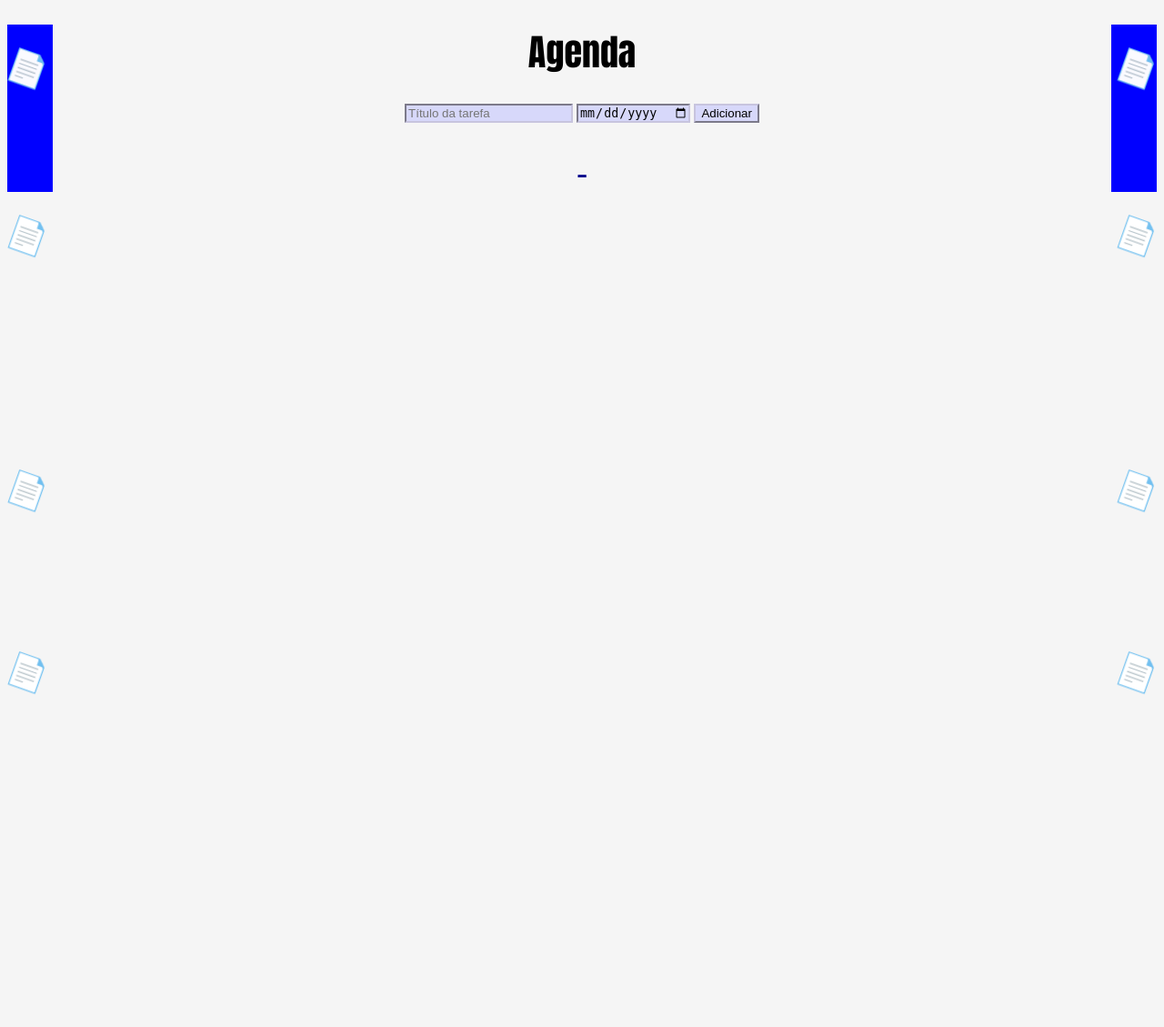
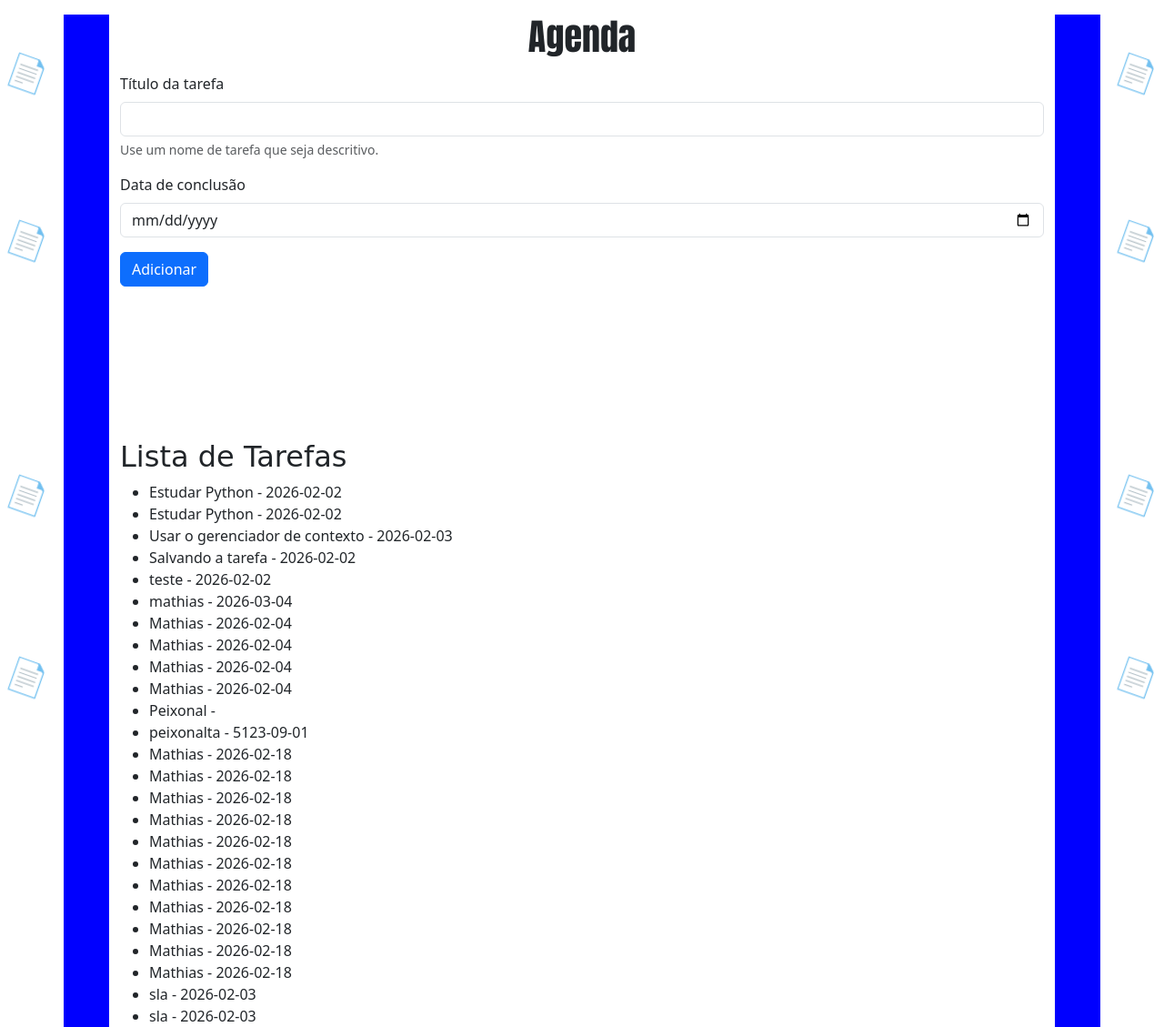
Before and after one commit to MathiasAntunes-dev/agenda, a Flask app: page /agenda in a window 1280 px wide. Shown: the whole page at 91% size. Before the commit the page ends 763 px from the top, so only its background shows below. Run offline with Flask 3, Linux system fonts and the light colour scheme; data comes from the database, SQL or seed files in the repository; both versions use the stored data as it was after the commit.

Commit message:
ta errado ;-;

```diff
--- a/app.py
+++ b/app.py
@@ -9,7 +9,7 @@ def home():
 
 @app.route('/agenda', methods=['GET', 'POST'])
 def agenda():
-    tarefa = None
+    tarefas = None
 
     if request.method == 'POST':
         titulo_tarefa = request.form['titulo-tarefa']
@@ -17,7 +17,13 @@ def agenda():
         tarefa = Tarefa(titulo_tarefa, data_conclusao)
         tarefa.salvar_tarefa()
 
-    return render_template('agenda.html', titulo='Agenda', tarefa=tarefa)
+    tarefas = Tarefa.obter_tarefas()
+    return render_template('agenda.html', titulo='Agenda', tarefas=tarefas)
+
+@app.route('/delete/<int:idTarefa>')
+def delete(idTarefa):
+    tarefa = Tarefa.id(idTarefa)
+    tarefa.excluir_tarefa()
 
 @app.route('/ola')
 def ola_mundo():
--- a/models/tarefa.py
+++ b/models/tarefa.py
@@ -1,15 +1,52 @@
-from typing import Self
-
+from typing import Any, Self
 from models.database import Database
+from sqlite3 import Cursor
 
 
 class Tarefa:
-    def __init__(self: Self, titulo_tarefa: str, data_conclusao: str = None) -> None:
+    def __init__(self: Self, titulo_tarefa: str, data_conclusao: str = None, id: int = None) -> None:
         self.titulo_tarefa: str = titulo_tarefa
         self.data_conclusao: str = data_conclusao
+        self.id_tarefa: int = id
+
+    # Sem o conceito de sobrecarga
+    # Tarefa(titulo_tarefa="Nova tarefa")
+    # Tarefa(titulo_tarefa="Outra tarefa", data_conclusao="2026-02-03")
+    # Tarefa(id_tarefa=1)
+
+    @classmethod
+    def id(cls, id: int):
+        with Database('./data/tarefas.sqlite3') as db:
+            query: str = 'SELECT titulo_tarefa, data_conclusao FROM tarefas WHERE id = ?;'
+            params: tuple = (id,)
+            resultado = db.buscar_tudo(query, params)
+
+            # Desempacotamento de coleção
+            [[titulo, data]] = resultado
+
+        return cls(id_tarefa=id, titulo_tarefa=titulo, data_conclusao=data)
+
+    # Tarefa('Título da Tarefa')
+    # Tarefa('Título da Tarefa', '2026-02-03')
+    # Tarefa.id(1)
 
     def salvar_tarefa(self: Self) -> None:
         with Database('./data/tarefas.sqlite3') as db:
             query: str = "INSERT INTO tarefas (titulo_tarefa, data_conclusao) VALUES (?, ?);"
             params: tuple = (self.titulo_tarefa, self.data_conclusao)
             db.executar(query, params)
+
+    @staticmethod
+    def obter_tarefas() -> list[Self]:
+        with Database('./data/tarefas.sqlite3') as db:
+            query: str = 'SELECT titulo_tarefa, data_conclusao FROM tarefas;'
+            resultados: list[Any] = db.buscar_tudo(query)
+            tarefas: list[Self] = [Tarefa(titulo, data) for titulo, data in resultados]
+            return tarefas
+
+    def excluir_tarefa(self):
+        with Database('./data/tarefas.sqlite3') as db:
+            query: str = 'DELETE FROM tarefas WHERE id = ?;'
+            params: tuple = (self.id_tarefa,)
+            resultado: Cursor = db.executar(query, params)
+            return resultado
--- a/templates/agenda.html
+++ b/templates/agenda.html
@@ -1,13 +1,30 @@
 {% extends "base.html" %}
 
 {% block content %}
-<form method="POST">
-    <input type="text" name="titulo-tarefa"
-    id="titulo-tarefa" placeholder="Título da tarefa"
-    required>
-    <input type="date" name="data-conclusao"
-    id="data-conclusao">
-    <button type="submit">Adicionar</button>
+    <form class="mt-3" method="POST">
+
+        <div class="mb-3">
+            <label for="titulo-tarefa" class="form-label">Título da tarefa</label>
+            <input type="text" class="form-control" name="titulo-tarefa" id="titulo-tarefa" aria-describedby="ajudaNomeTarefa" required>
+            <div id="ajudaNomeTarefa" class="form-text">Use um nome de tarefa que seja descritivo.</div>
+        </div>
+
+        <div class="mb-3">
+            <label for="data-conclusao" class="form-label">Data de conclusão</label>
+            <input type="date" class="form-control" id="data-conclusao" name="data-conclusao" id="data-conclusao">
+        </div>
+
+        <button type="submit" class="btn btn-primary">Adicionar</button>
+
+        <br>
+        <br>
+        <br>
+        <br>
+        <br>
+        <br>
+        <br>
+        <br>
+
     </form>
 
         <!-- Notas na lateral esquerda -->
@@ -22,7 +39,22 @@
         <div class="Notas direita" style="top: 65%;">📄</div>
         <div class="Notas direita" style="top: 90%;">📄</div>
 
-<p>{{ tarefa.titulo_tarefa }} - {{ tarefa.data_conclusao }}</p>
+    <h2>Lista de Tarefas</h2>
+
+        {% if tarefas %}
+
+            <ul>
+                {% for tarefa in tarefas %}
+                    <li>{{ tarefa.titulo_tarefa }} - {{ tarefa.data_conclusao }}</li>
+                {% endfor %}
+            </ul>
+
+        {% else %}
+
+            <p>Nenhuma tarefa cadastrada</p>
+
+        {% endif %}
+
 {% endblock %}
 
 
--- a/templates/base.html
+++ b/templates/base.html
@@ -5,9 +5,11 @@
     <meta name="viewport" content="width=device-width, initial-scale=1.0">
     <title>{{ titulo }}</title>
     <link rel="stylesheet" href="{{ url_for('static', filename='style.css') }}">
+    <link href="https://cdn.jsdelivr.net/npm/bootstrap@5.3.8/dist/css/bootstrap.min.css" rel="stylesheet" integrity="sha384-sRIl4kxILFvY47J16cr9ZwB07vP4J8+LH7qKQnuqkuIAvNWLzeN8tE5YBujZqJLB" crossorigin="anonymous">
 </head>
-<body>
-    <h1>{{ titulo }}</h1>
+<body class="container">
+    <h1 class="mt-3">{{ titulo }}</h1>
     {% block content %}{% endblock %}
+    <script src="https://cdn.jsdelivr.net/npm/bootstrap@5.3.8/dist/js/bootstrap.bundle.min.js" integrity="sha384-FKyoEForCGlyvwx9Hj09JcYn3nv7wiPVlz7YYwJrWVcXK/BmnVDxM+D2scQbITxI" crossorigin="anonymous"></script>
 </body>
 </html>
```
Also changed, not shown: data/tarefas.sqlite3. Lines whose indentation alone changed are shown as unchanged.
